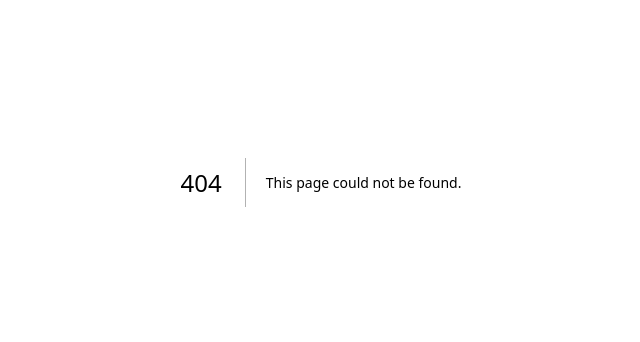
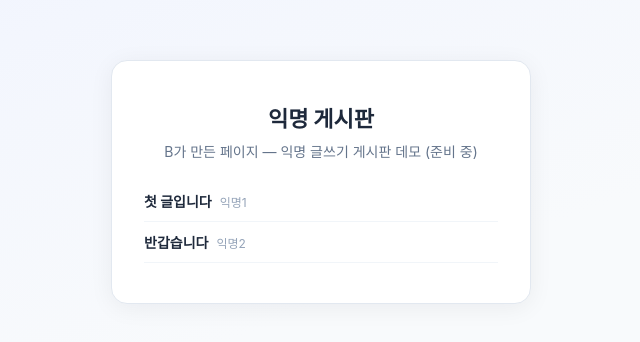
Before and after one commit to heinemann9/tutorial_test, a Next.js app: page /anon-board in a window 1280 px wide. Before the commit this address had no page. Shown: the part 218-560 px from the top of the page, without its empty margins (319-959 px from the left). Built offline with nearby package versions, Linux system fonts and the light colour scheme.

Commit message:
feat: add anonymous board page

```diff
--- /dev/null
+++ b/app/anon-board/page.js
@@ -0,0 +1,48 @@
+export const metadata = {
+  title: '익명 게시판',
+}
+
+const posts = [
+  { id: 1, title: '첫 글입니다', author: '익명1' },
+  { id: 2, title: '반갑습니다', author: '익명2' },
+]
+
+export default function AnonBoardPage() {
+  return (
+    <main
+      style={{
+        minHeight: '100vh',
+        display: 'flex',
+        alignItems: 'center',
+        justifyContent: 'center',
+        padding: 24,
+      }}
+    >
+      <div
+        style={{
+          width: '100%',
+          maxWidth: 420,
+          background: '#fff',
+          borderRadius: 16,
+          border: '1px solid #e2e8f0',
+          boxShadow: '0 4px 24px rgba(15, 23, 42, 0.06)',
+          padding: '40px 32px',
+          textAlign: 'center',
+        }}
+      >
+        <h1 style={{ fontSize: 22, fontWeight: 800, margin: 0 }}>익명 게시판</h1>
+        <p style={{ color: '#64748b', fontSize: 14, marginTop: 8 }}>
+          B가 만든 페이지 — 익명 글쓰기 게시판 데모 (준비 중)
+        </p>
+        <ul style={{ listStyle: 'none', padding: 0, margin: '20px 0 0', textAlign: 'left' }}>
+          {posts.map((p) => (
+            <li key={p.id} style={{ padding: '10px 0', borderBottom: '1px solid #f1f5f9' }}>
+              <strong style={{ fontSize: 14 }}>{p.title}</strong>
+              <span style={{ color: '#94a3b8', fontSize: 12, marginLeft: 8 }}>{p.author}</span>
+            </li>
+          ))}
+        </ul>
+      </div>
+    </main>
+  )
+}
```
